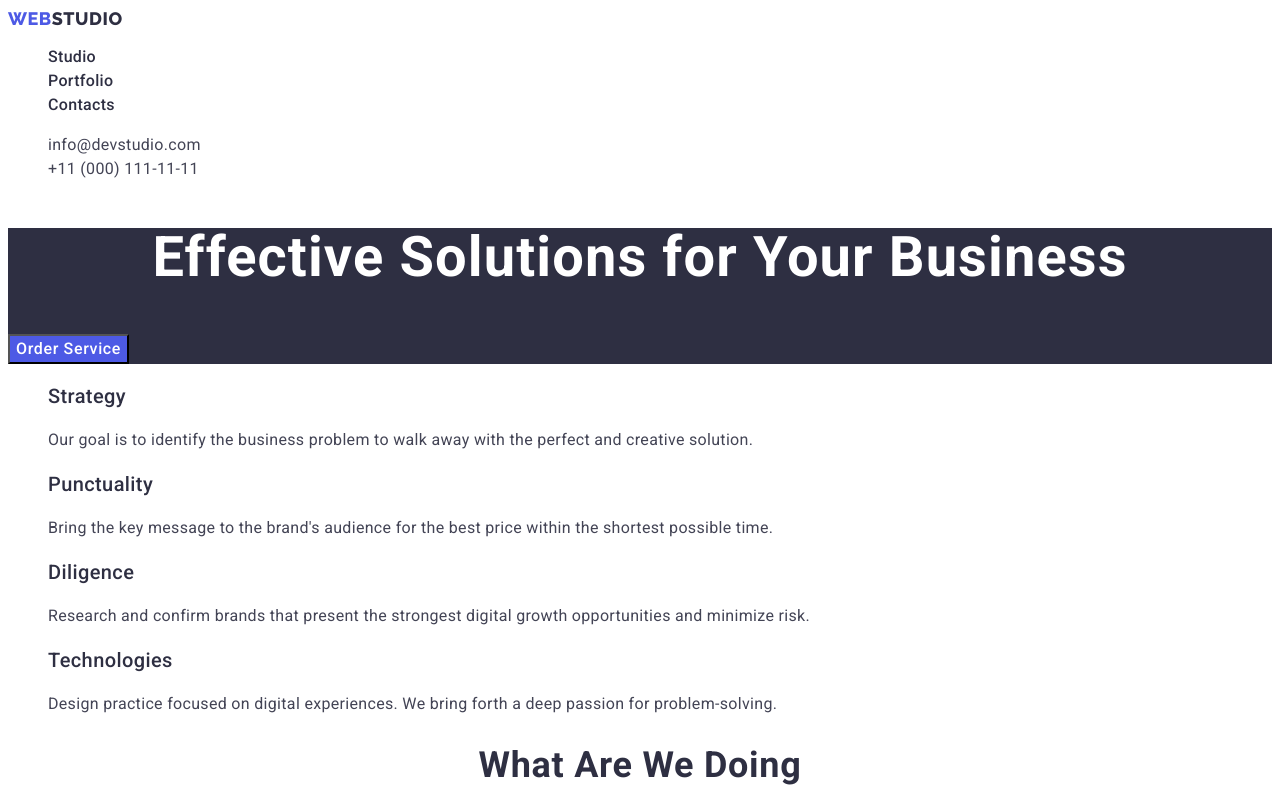
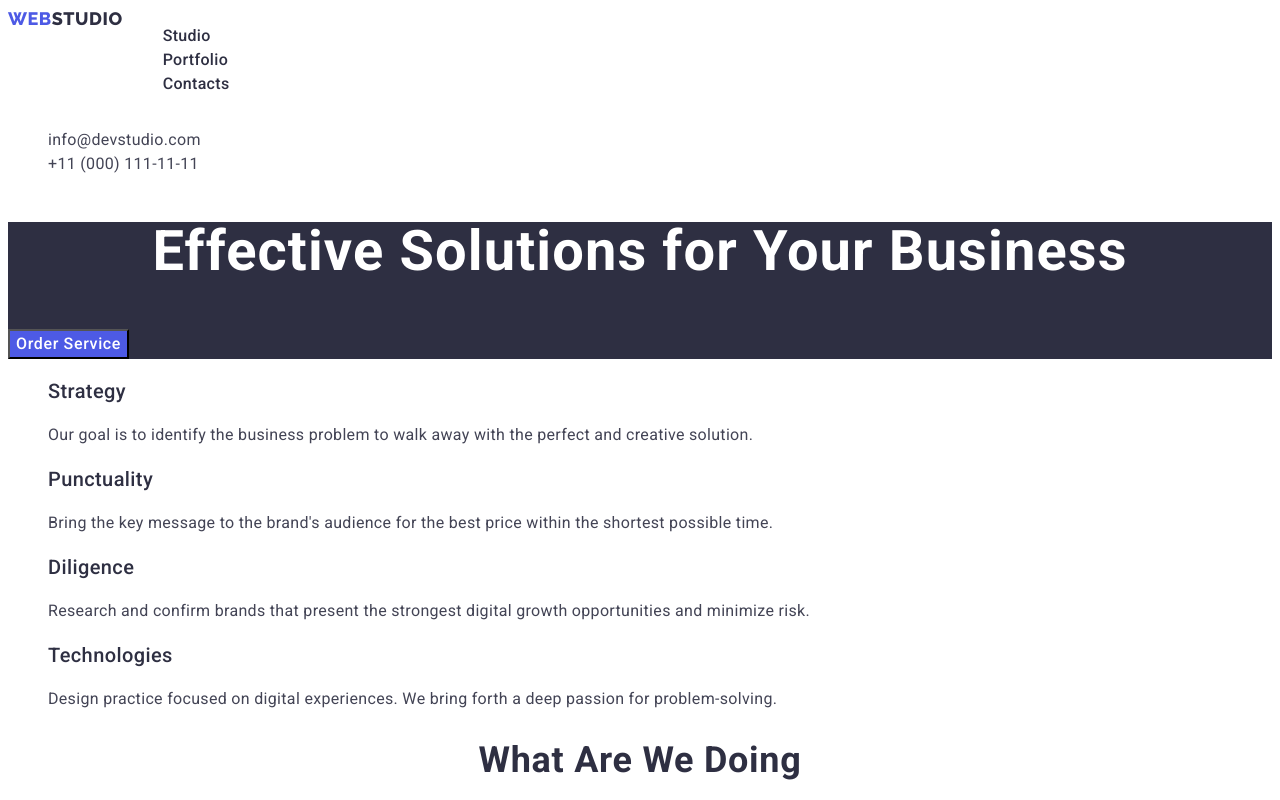
Before and after one commit to Dragos0129/goit-markup-hw-03, a plain HTML site: page index.html in a window 1280 px wide. Shown: the top 800 px of the page. Drawn offline with Linux system fonts and the light colour scheme.

Commit message:
commit 2

```diff
--- a/css/styles.css
+++ b/css/styles.css
@@ -12,7 +12,9 @@ body {
   font-family: "Roboto", sans-serif;
   color: var(--SLATE);
 }
-
+.main-navigation-container {
+  display: inline-flex;
+}
 .logo {
   text-transform: uppercase;
   color: var(--IRIS);
```
